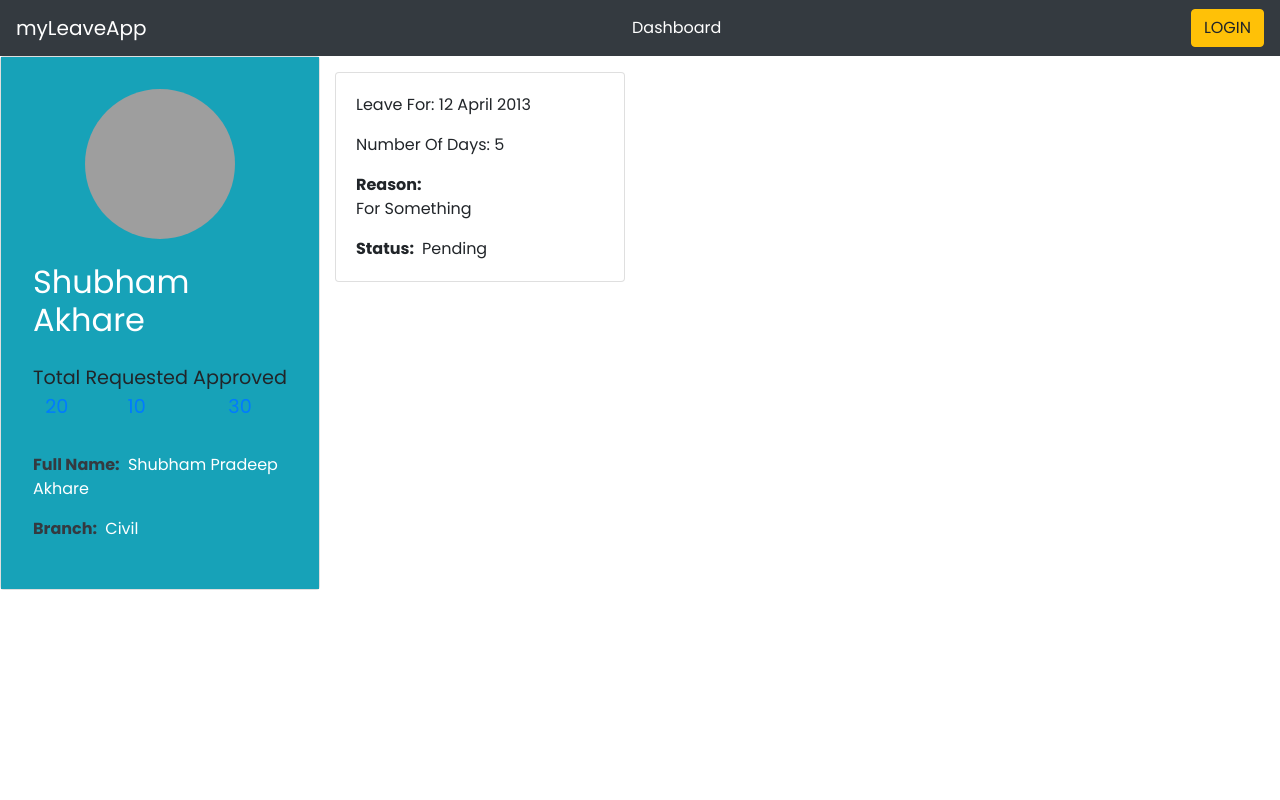
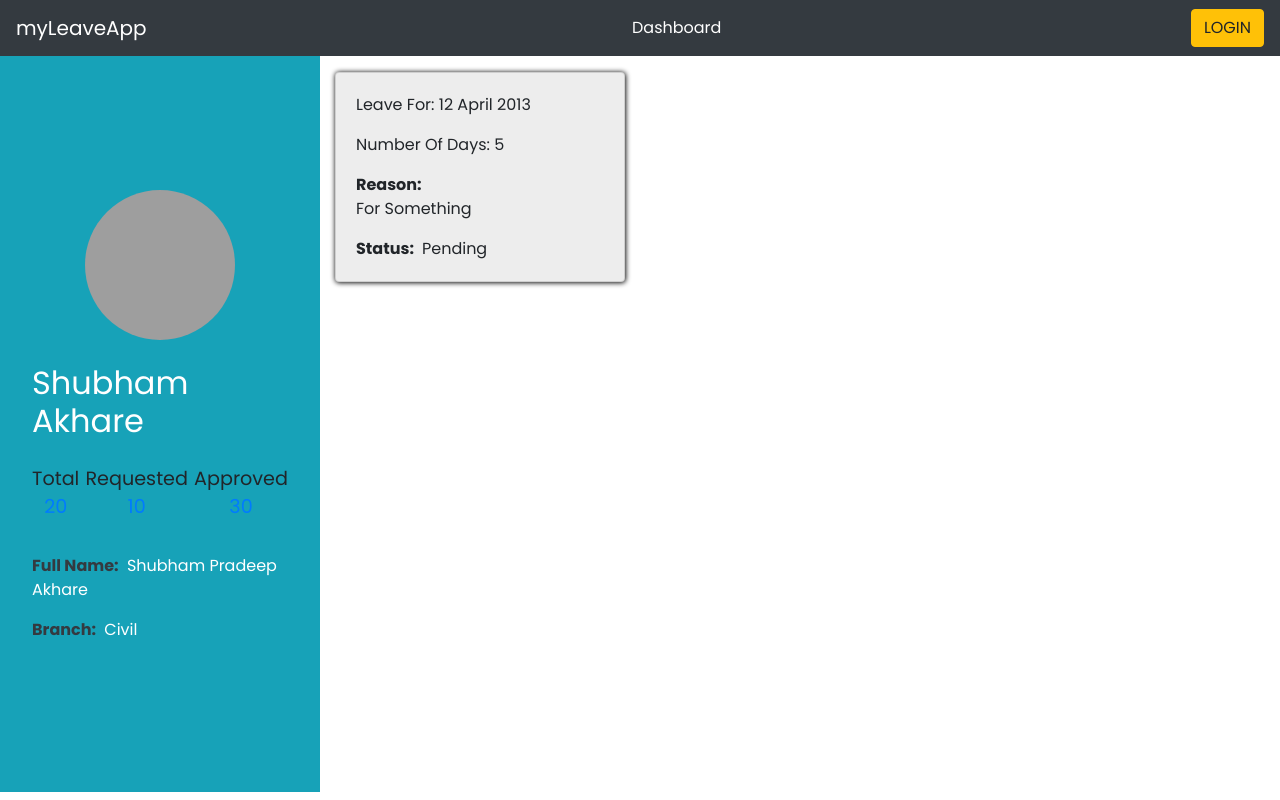
Before and after one commit to akshubham63/myLeaveManageApp, an Angular app: page / in a window 1280 px wide. Built offline with nearby package versions, Linux system fonts and the light colour scheme; grey boxes are pictures that could not be loaded.

Commit message:
leave card update

```diff
--- a/src/app/shared/component/leave-card/leave-card.component.scss
+++ b/src/app/shared/component/leave-card/leave-card.component.scss
@@ -0,0 +1,4 @@
+.card{
+    background-color: #ededed;
+    box-shadow: 0.5px 0.5px 5px 0.5px #101010;
+}
--- a/src/app/shared/component/profile/profile.component.scss
+++ b/src/app/shared/component/profile/profile.component.scss
@@ -1,9 +1,11 @@
 @import '../../../../assets/scss/utilities/mixin';
 .card{
+    border: 0;
     .card-body{
         @include content-center;
         flex-direction: column;
         padding: 2rem;
+        height: 92vh;
         .profile-heading{
             margin-bottom: 1.5rem;
         }
```
